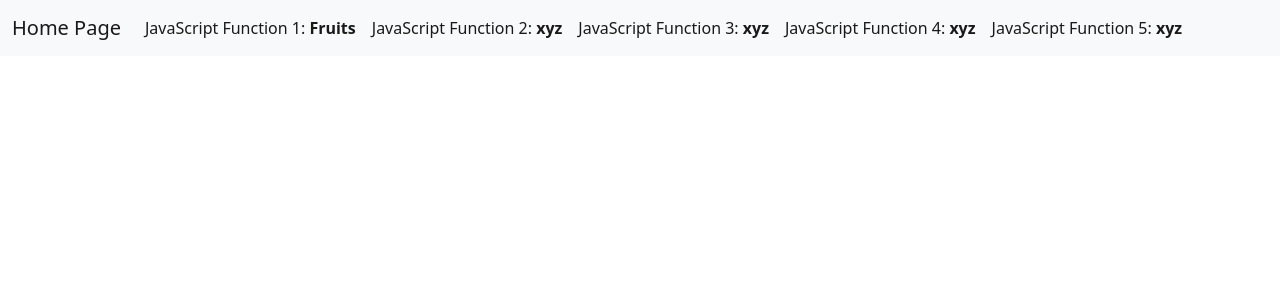
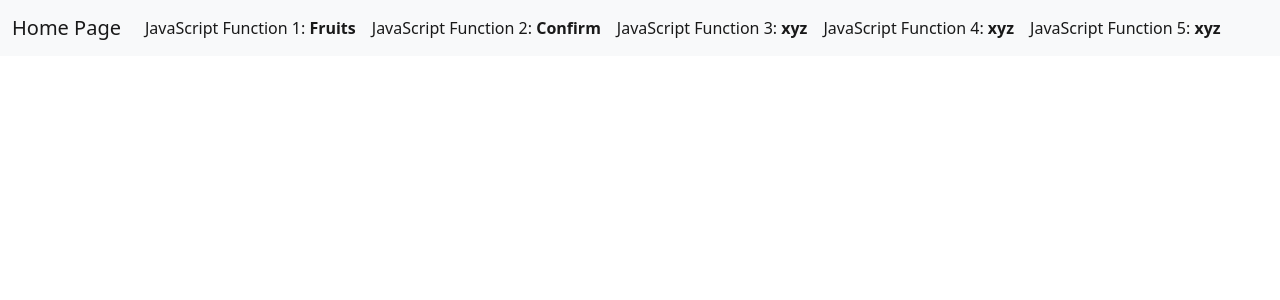
Before and after one commit to PranskeOU/E-CommHW5, a PHP site: page /index.php in a window 1280 px wide. Shown: the top 300 px of the page. Run offline with PHP 8.4, Linux system fonts and the light colour scheme.

Commit message:
Update header.php

```diff
--- a/header.php
+++ b/header.php
@@ -16,7 +16,7 @@
     <div class="collapse navbar-collapse" id="navbarNavAltMarkup">
       <div class="navbar-nav">
         <a class="nav-link active" aria-current="function1.php" href="function1.php">JavaScript Function 1: <b>Fruits</b></a>
-        <a class="nav-link active" aria-current="function2.php" href="function2.php">JavaScript Function 2: <b>xyz</b></a>
+        <a class="nav-link active" aria-current="function2.php" href="function2.php">JavaScript Function 2: <b>Confirm</b></a>
         <a class="nav-link active" aria-current="function3.php" href="function3.php">JavaScript Function 3: <b>xyz</b></a>
         <a class="nav-link active" aria-current="function4.php" href="function4.php">JavaScript Function 4: <b>xyz</b></a>
         <a class="nav-link active" aria-current="function5.php" href="function5.php">JavaScript Function 5: <b>xyz</b></a>
```
